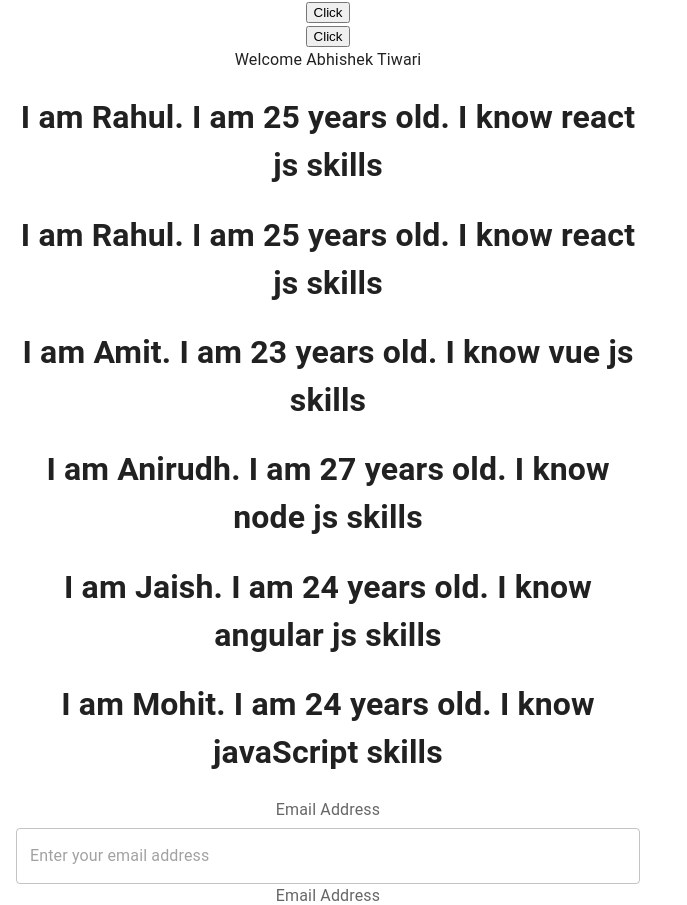
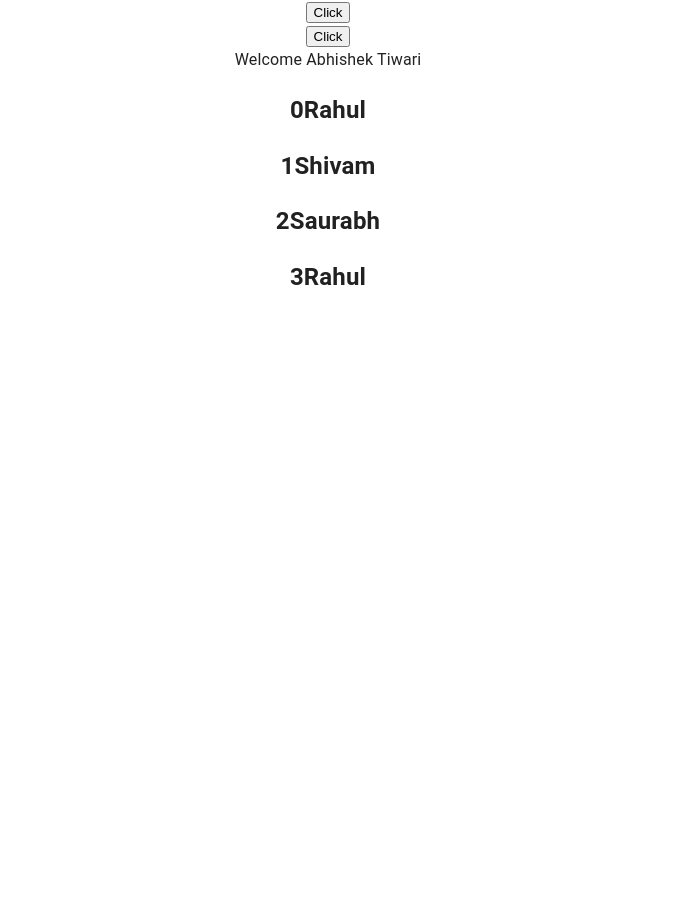
Before and after one commit to fhabhishektiwari/react-js-learning, a React (Create React App) app: page / in a window 1280 px wide. Shown: the part 1099-2004 px from the top of the page, without its empty margins (0-687 px from the left). After the commit the page ends 1414 px from the top, so only its background shows below. Built offline with nearby package versions, Linux system fonts and the light colour scheme.

Commit message:
added how to pass key inside list

```diff
--- a/src/App.js
+++ b/src/App.js
@@ -95,29 +95,6 @@ function App() {
             <ParentComponent/>
             <UserGreeting/>
             <NameList/>
-
-            <InputField
-              label="Email Address"
-              type="email"
-              name="email"
-              // value={email}
-              variant="outlined"
-              onChange={handleChange}
-              placeholder="Enter your email address"
-              // startAdornment="@"
-              display="inline-block"
-            />
-            <InputField
-              label="Email Address"
-              type="email"
-              name="email"
-              // value={email}
-              variant="outlined"
-              onChange={handleChange}
-              placeholder="Enter your email address"
-              // startAdornment="@"
-              display="block"
-            />
           </Grid>
         </Grid>
 
--- a/src/components/NameList.jsx
+++ b/src/components/NameList.jsx
@@ -1,20 +1,23 @@
 import React from 'react'
 import Person from './Person';
 
-const persons = [
-    { id: 1, name: 'Rahul', age: 25, skills: 'react js' },
-    { id: 2, name: 'Rahul', age: 25, skills: 'react js' },
-    { id: 3, name: 'Amit', age: 23, skills: 'vue js' },
-    { id: 4, name: 'Anirudh', age: 27, skills: 'node js' },
-    { id: 5, name: 'Jaish', age: 24, skills: 'angular js' },
-    { id: 6, name: 'Mohit', age: 24, skills: 'javaScript' },
+// const persons = [
+//     { id: 1, name: 'Rahul', age: 25, skills: 'react js' },
+//     { id: 2, name: 'Rahul', age: 25, skills: 'react js' },
+//     { id: 3, name: 'Amit', age: 23, skills: 'vue js' },
+//     { id: 4, name: 'Anirudh', age: 27, skills: 'node js' },
+//     { id: 5, name: 'Jaish', age: 24, skills: 'angular js' },
+//     { id: 6, name: 'Mohit', age: 24, skills: 'javaScript' },
 
-];
+// ];
+
 const NameList = () => {
-    const personList = persons.map(person => <Person key={person.id} person={person} />)
+    const names=['Rahul','Shivam','Saurabh','Rahul'];
+    // const nameList = names.map((name,index) => <h2 key={name}>{name}</h2>)
+    const nameList = names.map((name,index) => <h2 key={index}> {index}{name}</h2>)
     return (
         <div>
-            {personList}
+            {nameList}
         </div>
     )
 }
```
